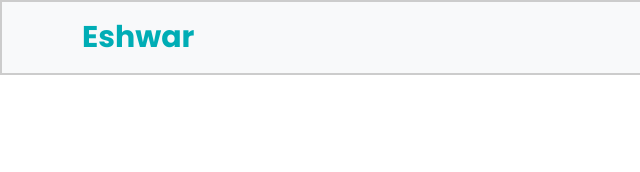
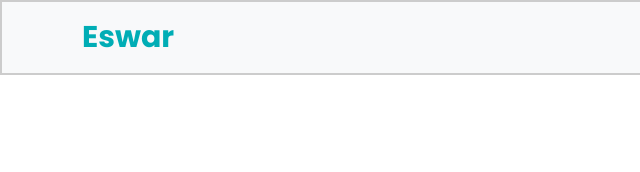
Before and after one commit to eswarsaiyarra2602/PORTFOLIO, a plain HTML site: page index.html in a window 1280 px wide. Shown: the top 172 px of the page, 0-640 px from the left. Drawn offline with nearby package versions, Linux system fonts and the light colour scheme.

Commit message:
changed eswar spelling

```diff
--- a/index.html
+++ b/index.html
@@ -19,7 +19,7 @@
     <section class="navigation">
       <nav class="navbar navbar-expand-lg navbar-light bg-light">
         <div class="container">
-          <a class="navbar-brand" href="#">Eshwar</a>
+          <a class="navbar-brand" href="#">Eswar</a>
           <button class="navbar-toggler" type="button" data-bs-toggle="collapse" data-bs-target="#navbarNav"
             aria-controls="navbarNav" aria-expanded="false" aria-label="Toggle navigation">
             <span class="navbar-toggler-icon"></span>
```
